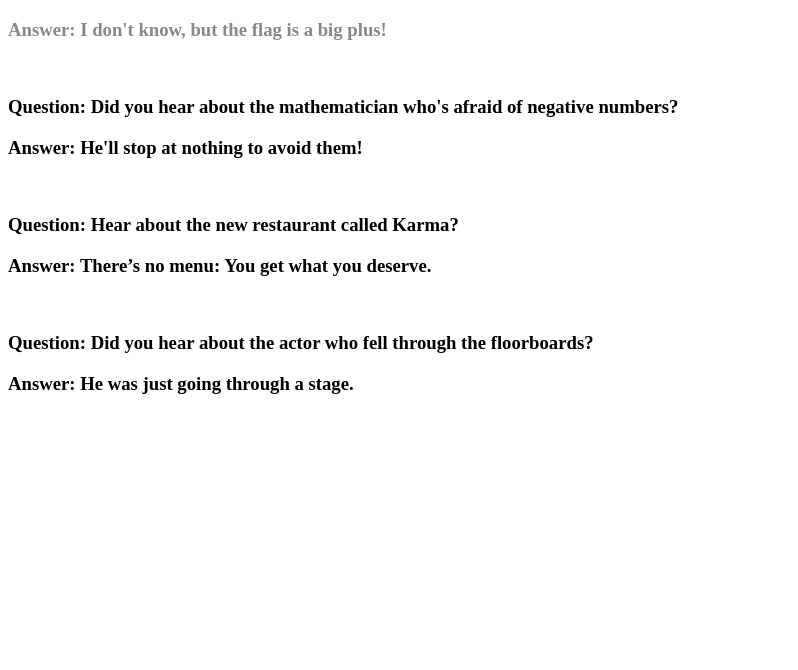
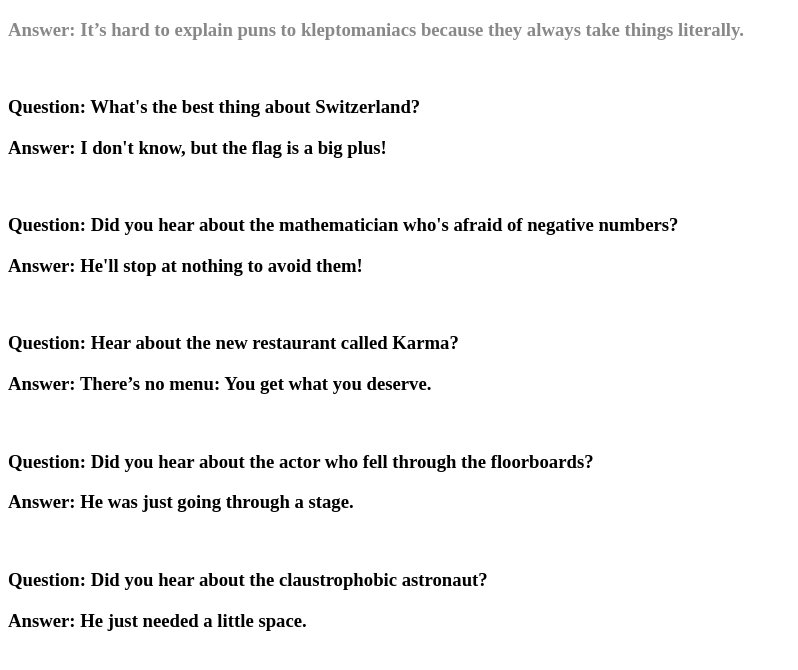
Before and after one commit to champseo2017/learn-react-scrimba, a React (Create React App) app: page / in a window 1280 px wide. Shown: the top 670 px of the page, without its empty margins (0-798 px from the left). Built offline with nearby package versions, Linux system fonts and the light colour scheme; the HTML template or start-up script is replaced by a standard one.

Commit message:
Mapping Components in React
Mapping Components in React

```diff
--- a/src/App.js
+++ b/src/App.js
@@ -1,24 +1,23 @@
 import React from "react";
 import Joke from "./Joke";
+import jokesData from "./jokesData";
+
+// https://developer.mozilla.org/en-US/docs/Web/JavaScript/Reference/Global_Objects/Array/filter
+// https://developer.mozilla.org/en-US/docs/Web/JavaScript/Reference/Global_Objects/Array/map
+// https://developer.mozilla.org/en-US/docs/Web/JavaScript/Reference/Global_Objects/Array/sort
+// https://developer.mozilla.org/en-US/docs/Web/JavaScript/Reference/Global_Objects/Array/reduce
+// https://developer.mozilla.org/en-US/docs/Web/JavaScript/Reference/Global_Objects/Array/every
+// https://developer.mozilla.org/en-US/docs/Web/JavaScript/Reference/Global_Objects/Array/some
+// https://developer.mozilla.org/en-US/docs/Web/JavaScript/Reference/Global_Objects/Array/find
+// https://developer.mozilla.org/en-US/docs/Web/JavaScript/Reference/Global_Objects/Array/findindex
+
 function App() {
+  const jokeComponents = jokesData.map(joke => {
+      return <Joke key={joke.id} question={joke.question} punchLine={joke.punchLine}/>
+  });
   return (
     <div>
-      <Joke
-        punchLine="I don't know, but the flag is a big plus!"
-      />
-      <Joke
-         question="Did you hear about the mathematician who's afraid of negative numbers?"
-         punchLine="He'll stop at nothing to avoid them!"
-      />
-      <Joke
-         question="Hear about the new restaurant called Karma?"
-         punchLine="There’s no menu: You get what you deserve."
-      />
-      <Joke
-         question="Did you hear about the actor who fell through the floorboards?"
-         punchLine="He was just going through a stage."
-      />
-
+      {jokeComponents}
     </div>
   )
 }
--- /dev/null
+++ b/src/jokesData.js
@@ -0,0 +1,33 @@
+const jokesData = [
+    {
+        id: 1,
+        punchLine: "It’s hard to explain puns to kleptomaniacs because they always take things literally."
+    },
+    {
+        id: 2,
+        question:"What's the best thing about Switzerland?",
+        punchLine:"I don't know, but the flag is a big plus!"
+    },
+    {
+        id:3,
+        question:"Did you hear about the mathematician who's afraid of negative numbers?",
+        punchLine:"He'll stop at nothing to avoid them!"
+    },
+    {
+        id:4,
+        question:"Hear about the new restaurant called Karma?",
+        punchLine:"There’s no menu: You get what you deserve."
+    },
+    {
+        id:5,
+        question:"Did you hear about the actor who fell through the floorboards?",
+        punchLine:"He was just going through a stage."
+    },
+    {
+        id:6,
+        question:"Did you hear about the claustrophobic astronaut?",
+        punchLine:"He just needed a little space."
+    }
+
+]
+export default jokesData;
```
